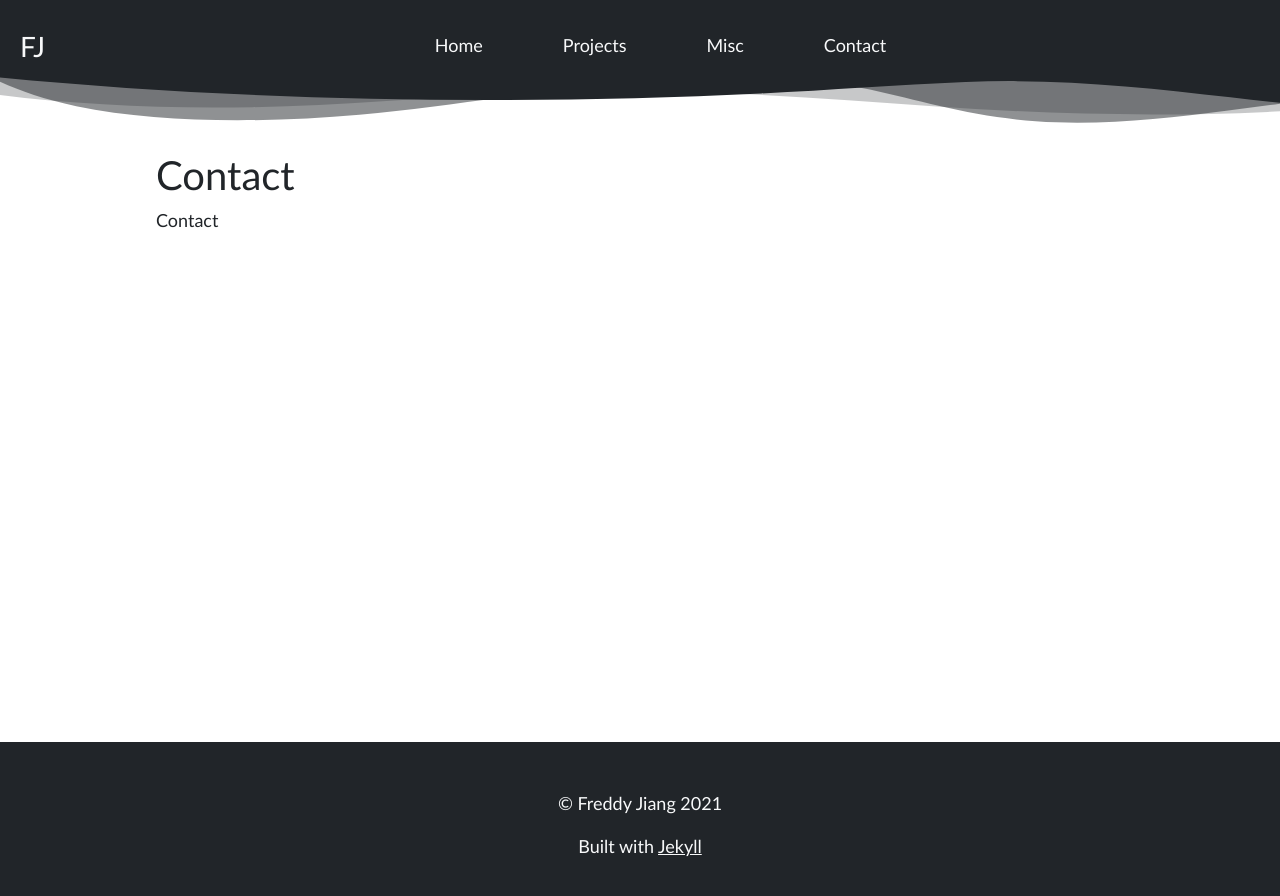
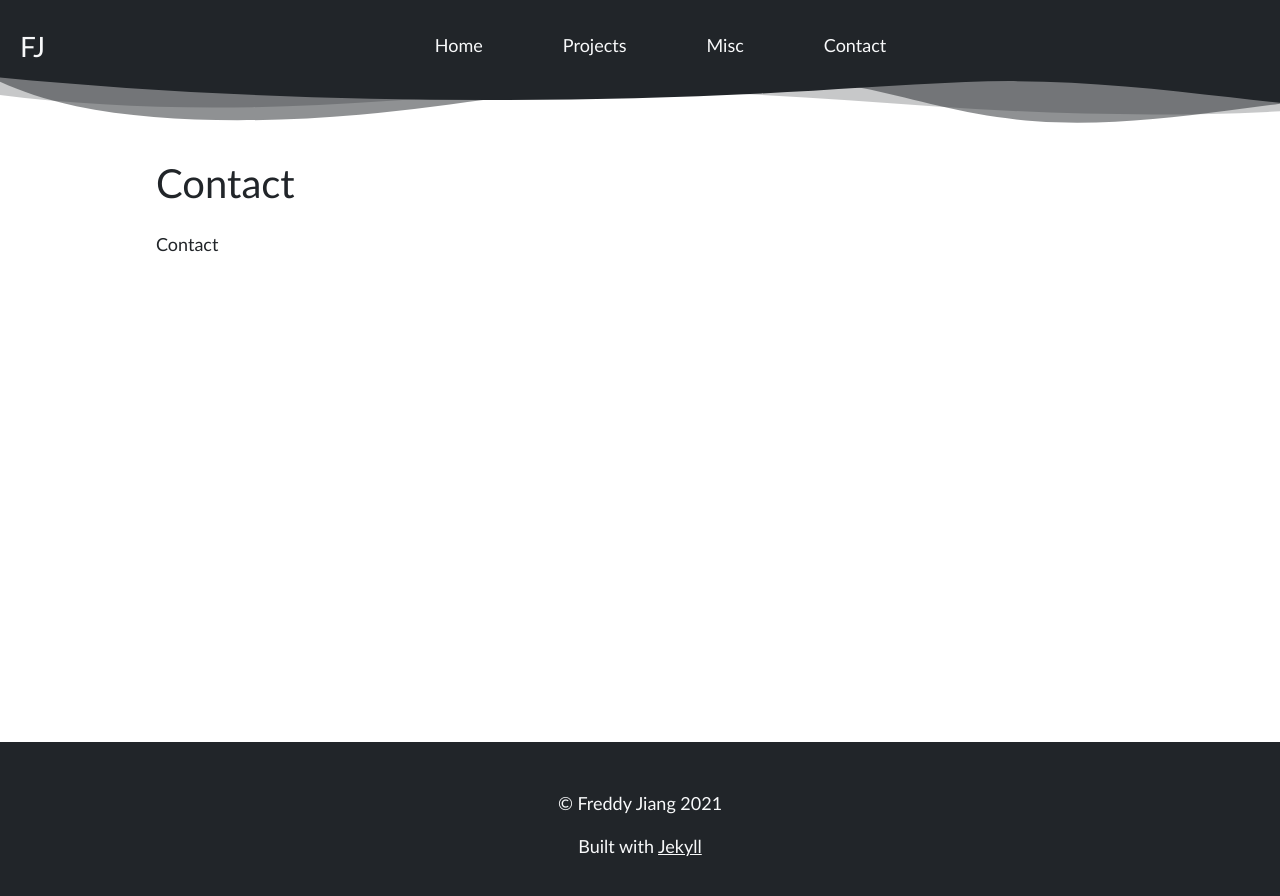
Before and after one commit to j-freddy/old-site, a Jekyll site: the page built from contact.html, in a window 1280 px wide. Shown: the top 896 px of the page. Built offline with Jekyll 4.4.1, drawn with Linux system fonts in a browser that asks for light colours.

```diff
--- a/_config.yaml
+++ b/_config.yaml
@@ -1 +1,3 @@
 title: FJ
+linkedin: https://www.linkedin.com/in/freddy-jiang-a949331a3/
+github: https://github.com/j-freddy
--- a/_layouts/page.html
+++ b/_layouts/page.html
@@ -6,7 +6,7 @@ layout: default
 
 <div class="container">
     <div class="px-3 py-4">
-        <h1>{{ page.title }}</h1>
+        <h1 class="mt-2 mb-4">{{ page.title }}</h1>
 
         {{ content }}
     </div>
```
